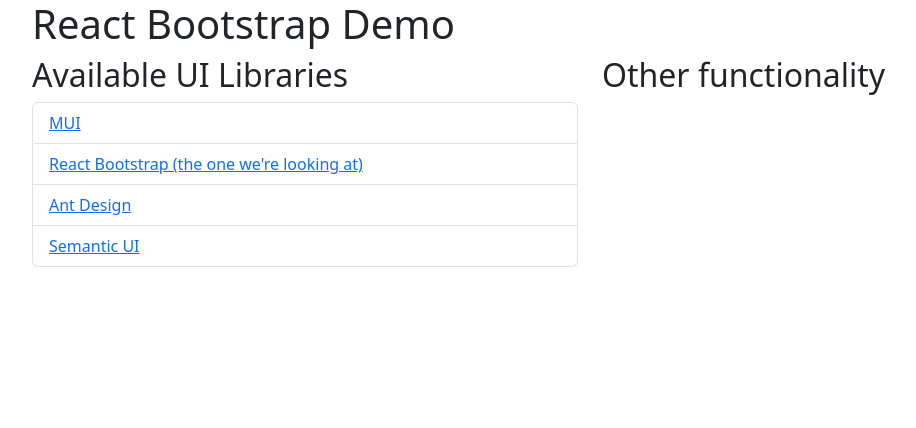
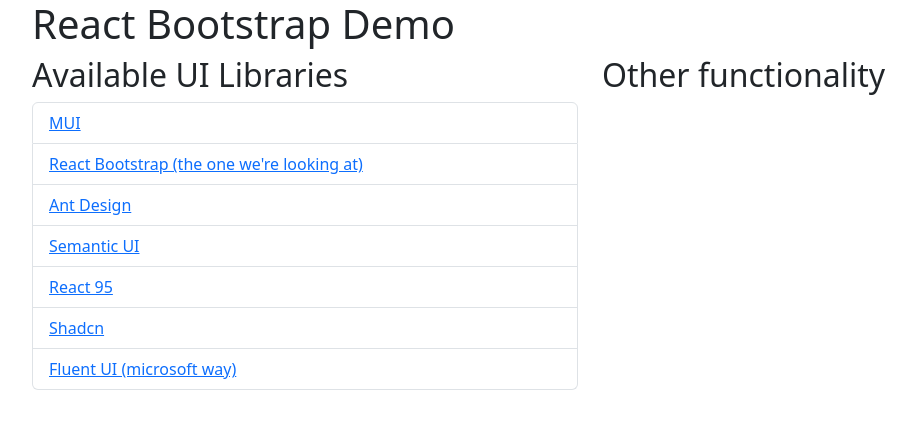
Before and after one commit to dmit-2008/dmit2008-A03-winter-2025, a Next.js app in the folder 06-nextjs-bootstrap-component-library/components-bootstrap-example/: page / in a window 1280 px wide. Shown: the top 428 px of the page, without its empty margins (50-966 px from the left). Built offline with nearby package versions, Linux system fonts and the light colour scheme.

Commit message:
class progress pushed

```diff
--- a/06-nextjs-bootstrap-component-library/components-bootstrap-example/components/UILibraryList.js
+++ b/06-nextjs-bootstrap-component-library/components-bootstrap-example/components/UILibraryList.js
@@ -23,8 +23,21 @@
 	{
 		name: "Semantic UI",
 		url: "https://react.semantic-ui.com/"
-	}
+	},
+  {
+    name: "React 95",
+    url: "https://storybook.react95.io/?path=/story/docs-welcome-to-react95--page"
+  },
+  {
+    name: "Shadcn",
+    url: "https://ui.shadcn.com/"
+  },
+  {
+    name: "Fluent UI (microsoft way)",
+    url: "https://react.fluentui.dev/?path=/docs/components-accordion--docs"
+  }
 ]
+
 export default function UILibraryList() {
   // we're going to use map to loop through
   return <ListGroup>
```
